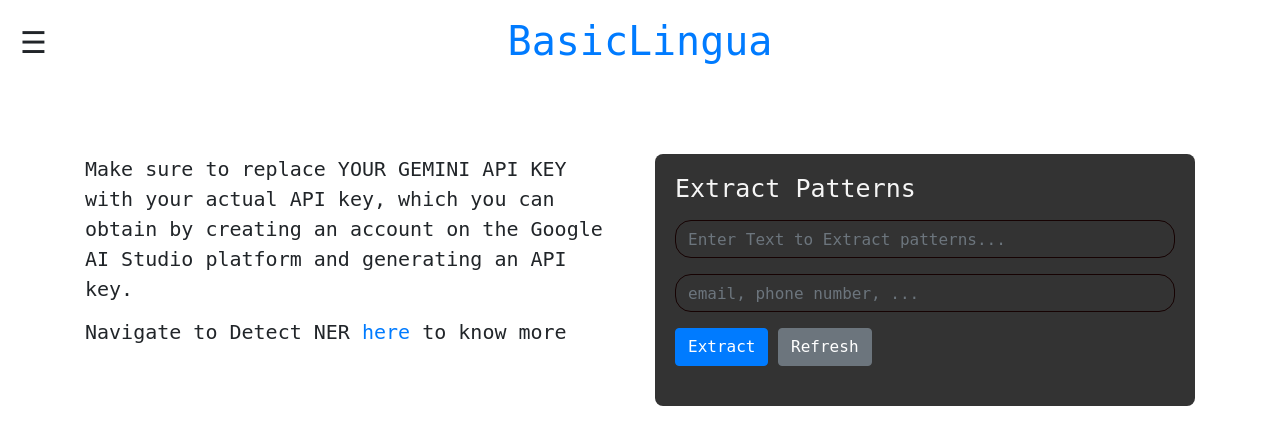
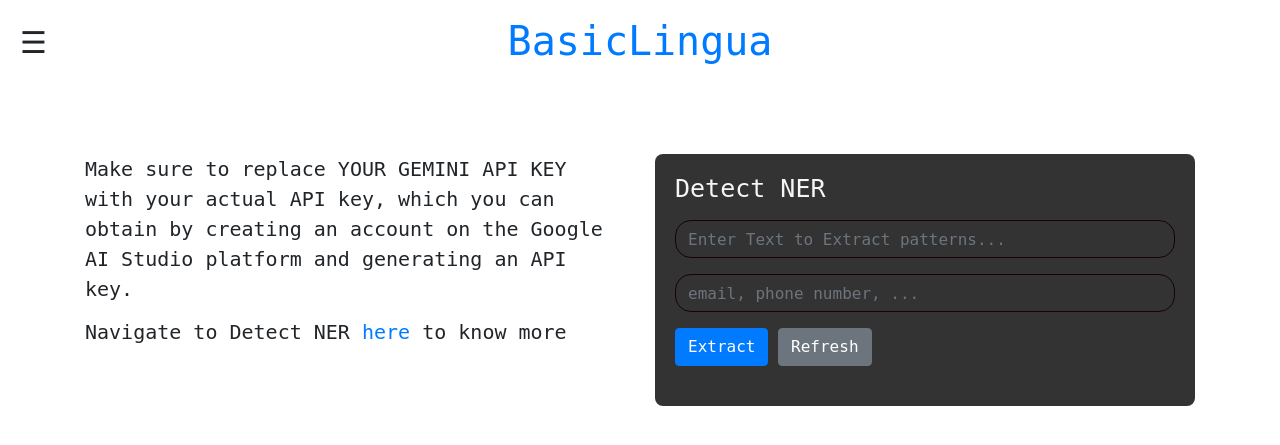
Before and after one commit to Minty-cyber/BasicLingua-Webapp, a Django app: page /detect-ner/ in a window 1280 px wide. Shown: the top 445 px of the page. Run offline with Django 5.2, Linux system fonts and the light colour scheme; some libraries are stand-ins or nearby versions.

Commit message:
Lib_app/templates/Detect_NER: some changes

```diff
--- a/Lib_app/templates/Detect_NER.html
+++ b/Lib_app/templates/Detect_NER.html
@@ -20,7 +20,7 @@ Extract Patterns
 {% block form_content %}
     <div class="col-md-6">
         <div class="yellow">
-                <h1 style="font-size: 25px;">Extract Patterns</h1>
+                <h1 style="font-size: 25px;">Detect NER</h1>
                 <form class="form-design" id="translation-form" method="post">
                     {% csrf_token %}
                     <div class="form-group">
```
